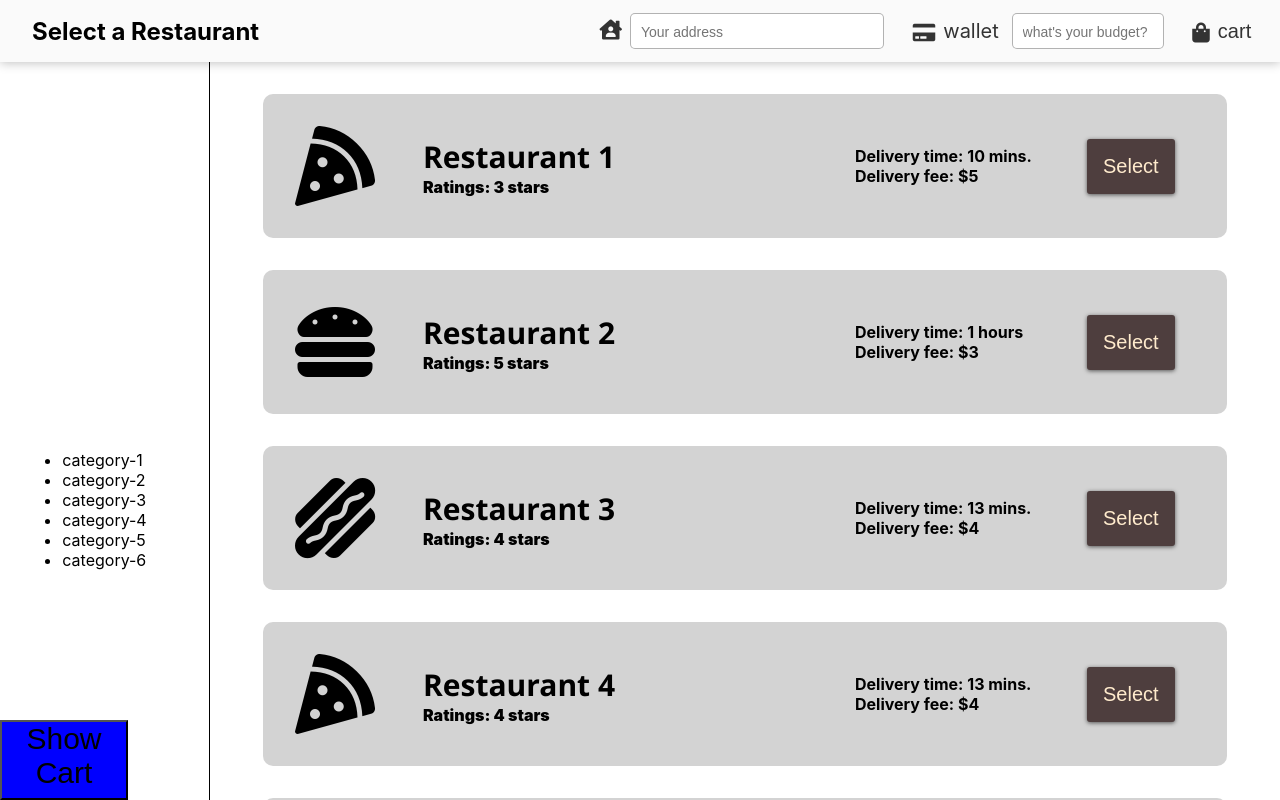
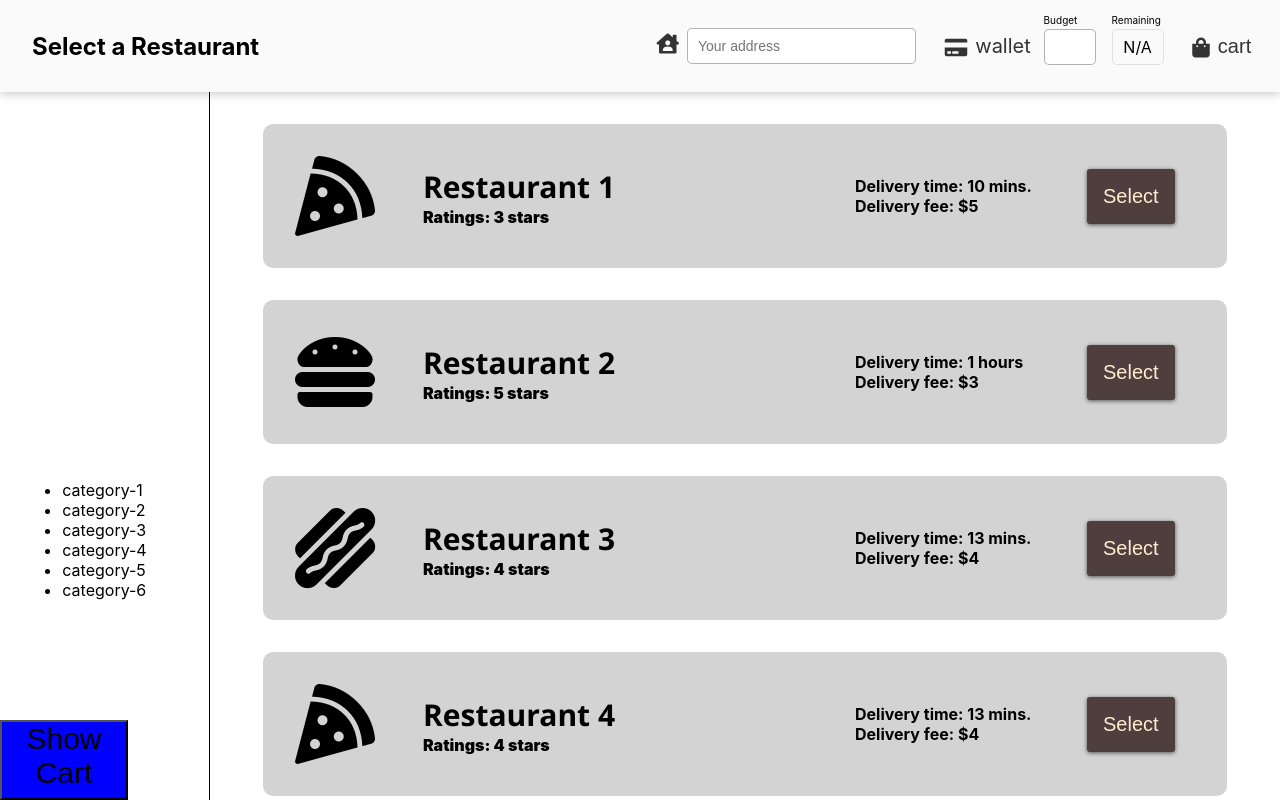
Before and after one commit to devin-efendy/comp3020-group-15, a React (Create React App) app: page / in a window 1280 px wide. Shown: the top 800 px of the page. Built offline with nearby package versions, Linux system fonts and the light colour scheme.

Commit message:
Add budget and remaining section for Wallet

```diff
--- a/src/components/NavigationBar.js
+++ b/src/components/NavigationBar.js
@@ -77,16 +77,32 @@ class NavigationBar extends Component {
             <i class="fa fa-credit-card" aria-hidden="true" />
             <span>wallet</span>
           </div>
+
+          <div className="walletInputContainer">
+            <span className="inputDescriptionText">Budget</span>
+            <div>
               <input
                 className={`
             navInput
             walletInput
           `}
                 type="text"
-            placeholder="what's your budget?"
                 value={this.state.wallet}
                 onChange={this.handleWalletChange}
               />
+            </div>
+          </div>
+
+          <div className="walletInputContainer">
+            <span className="inputDescriptionText">Remaining</span>
+            <div
+              className={`
+                  walletRemaining
+                `}
+            >
+              N/A
+            </div>
+          </div>
 
           {/* Cart button */}
           <button className="headerButton">
--- a/src/css/NavigationBar.css
+++ b/src/css/NavigationBar.css
@@ -12,7 +12,7 @@
   padding: 1rem 1rem;
 
   background-color: #fafafa;
-  height: 30px;
+  height: 60px;
 
   border-width: 0;
   outline: none;
@@ -46,6 +46,10 @@
   background-color: #1e88e56b;
   border-radius: 5px;
   box-shadow: 0 1px 4px rgba(0, 0, 0, 0.1);
+  outline: none;
+}
+.headerButton:focus {
+  outline: none;
 }
 
 .headerButton i {
@@ -78,7 +82,7 @@ h1 {
   border: 1px solid rgba(0, 0, 0, 0.3);
   border-radius: 5px;
 
-  font-size: 18px;
+  font-size: 16px;
 }
 
 .navInput[type="text"]:hover {
@@ -100,8 +104,8 @@ h1 {
 }
 
 .walletInput {
-  width: 130px;
-  height: 20px;
+  width: 30px;
+  text-align: center;
 }
 
 .navInput[type="text"]::placeholder {
@@ -131,3 +135,32 @@ h1 {
   margin-right: 0.5rem;
   margin-bottom: -0.25rem;
 }
+
+.walletInputContainer {
+  display: flex;
+  flex-direction: column;
+  margin-top: -13px;
+}
+
+.inputDescriptionText {
+  font-size: 10px;
+  margin-bottom: 3px;
+}
+
+.walletRemaining {
+  background-color: #fafafa;
+  padding: 7px 10px;
+  /* width: 100%; */
+  height: 20px;
+  margin-right: 1rem;
+
+  border: 1px solid rgba(0, 0, 0, 0.1);
+  border-radius: 5px;
+
+  font-size: 16px;
+
+  width: 30px;
+  height: 20px;
+
+  text-align: center;
+}
```
Lines whose indentation alone changed are shown as unchanged.
